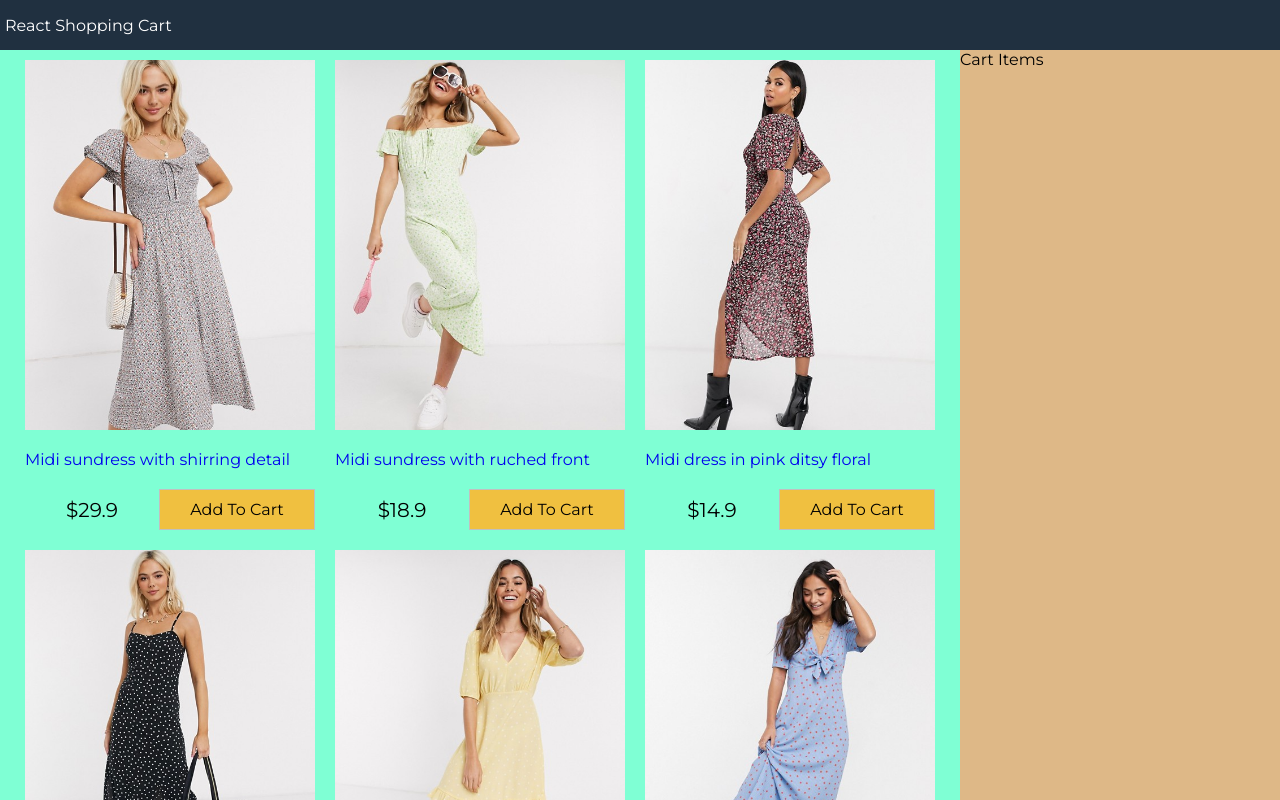
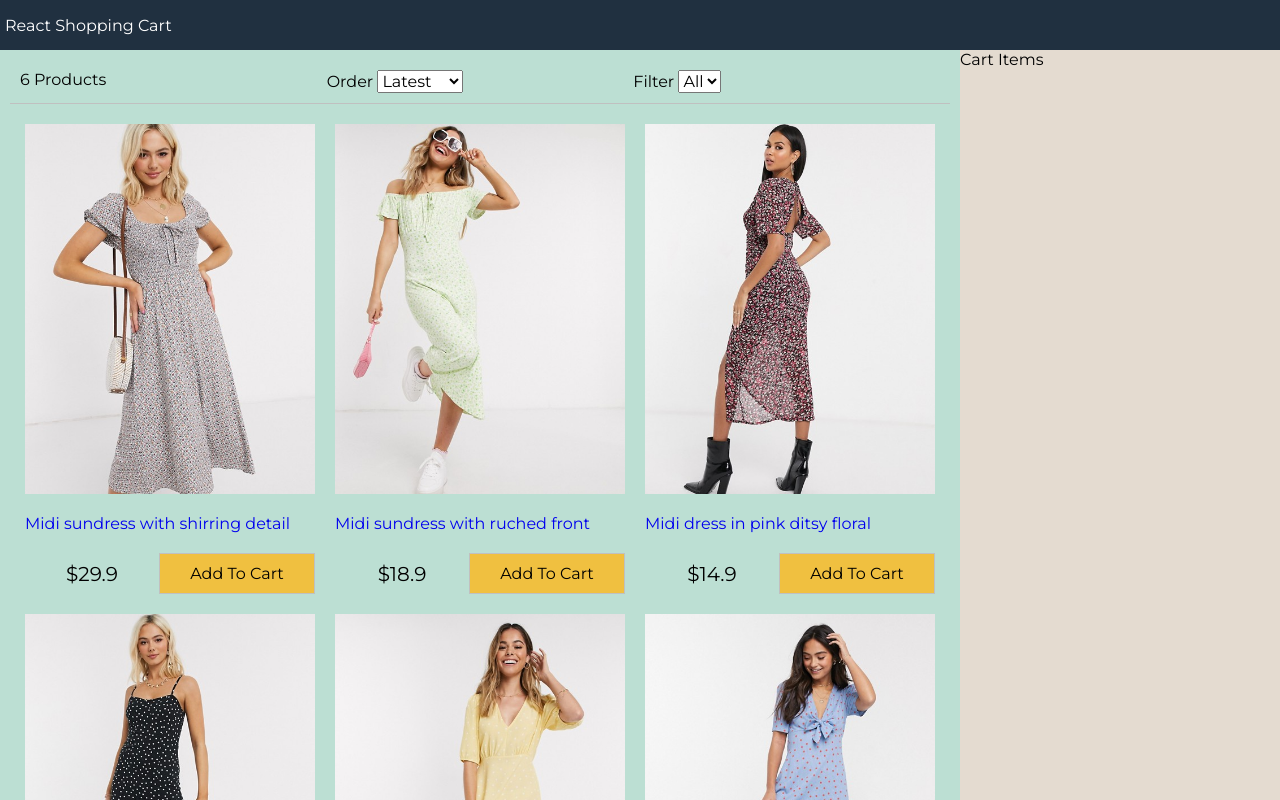
Before and after one commit to yunusyerli1/shoppingCart, a React (Create React App) app: page / in a window 1280 px wide. Shown: the top 800 px of the page. Built offline with nearby package versions, Linux system fonts and the light colour scheme.

Commit message:
filter-companent-changes

```diff
--- a/src/App.js
+++ b/src/App.js
@@ -2,6 +2,7 @@
 import React from 'react';
 import data from "./data.json";
 import Products from './components/Products';
+import Filter from './components/Filter';
 
 
 class App extends React.Component {
@@ -13,6 +14,31 @@
       sort: ""
     };
   }
+  sortProducts = (e) => {
+    const sort = e.target.value;
+    console.log(e.target.value);
+    this.setState(state => ({
+      sort: sort,
+      products: this.state.products.slice().sort((a,b) => (
+        sort === "lowest" ? ((a.price > b.price) ? 1 : -1) :
+        sort === "highest" ? ((a.price < b.price) ? 1 : -1) :
+        ((a._id < b._id) ? 1 : -1)
+      ))
+    }))
+  }
+  filterProducts = (e) => {
+    console.log(e.target.value);
+    if(e.target.value === ""){
+      this.setState({size: e.target.value, products:data.products});
+    }
+    else {
+      this.setState({
+        size: e.target.value,
+        products: data.products.filter(
+          (product) => product.availableSizes.indexOf(e.target.value) >= 0)
+      });
+    }
+}
   render(){
   return (
     <div className="grid-container">
@@ -22,6 +48,14 @@
       <main>
         <div className="content">
           <div className="main">
+            <Filter
+              count={this.state.products.length}
+              size={this.state.size}
+              sort={this.state.sort}
+              filterProducts= {this.filterProducts}
+              sortProducts= {this.sortProducts}
+            />
+
             <Products products={this.state.products}></Products>
           </div>
           <div className="sidebar">Cart Items</div>
--- /dev/null
+++ b/src/components/Filter.js
@@ -0,0 +1,32 @@
+import React, { Component } from 'react';
+
+class Filter extends Component {
+    render() {
+        return (
+            <div className="filter">
+                <div className="filter-result">{this.props.count} Products</div>
+                <div className="filter-sort">
+                    Order{" "}
+                    <select value={this.props.size} onChange={this.props.sortProducts}>
+                        <option>Latest</option>
+                        <option value="lowest">Lowest</option>
+                        <option value="highest">Highest</option>
+                    </select>
+                </div>
+                <div className="filter-size">
+                    Filter{" "}
+                    <select value={this.props.size} onChange={this.props.filterProducts}>
+                        <option value="">All</option>
+                        <option value="XS">XS</option>
+                        <option value="S">S</option>
+                        <option value="M">M</option>
+                        <option value="L">L</option>
+                        <option value="XL">XL</option>
+
+
+                    </select></div>
+            </div>
+        )
+    }
+}
+export default Filter;
--- a/src/components/Products.js
+++ b/src/components/Products.js
@@ -8,7 +8,7 @@
             <div>
                 <ul className="products">
                     {this.props.products.map(product=>(
-                        <li key={product.id}>
+                        <li key={product._id}>
                             <div className="product">
                                 <a href={"#" + product._id}>
                                     <img src={product.image} alt={product.title}></img>
--- a/src/index.css
+++ b/src/index.css
@@ -66,11 +66,11 @@
 }
 .main{
   flex: 3 60rem;
-  background-color: aquamarine;
+  background-color: rgb(188, 223, 211);
 }
 .sidebar{
   flex: 1 20rem;
-  background-color: burlywood;
+  background-color: rgb(228, 219, 208);
 }
 
 
@@ -125,3 +125,15 @@
 .button.primary {
   background-color: #f0c040;
 }
+
+/*Filter */
+.filter {
+  display: flex;
+  justify-content: space-between;
+  padding: 1rem;
+  margin: 1rem;
+  border-bottom: 0.1rem #c0c0c0 solid;
+}
+.filter div {
+  flex: 1;
+}
```
